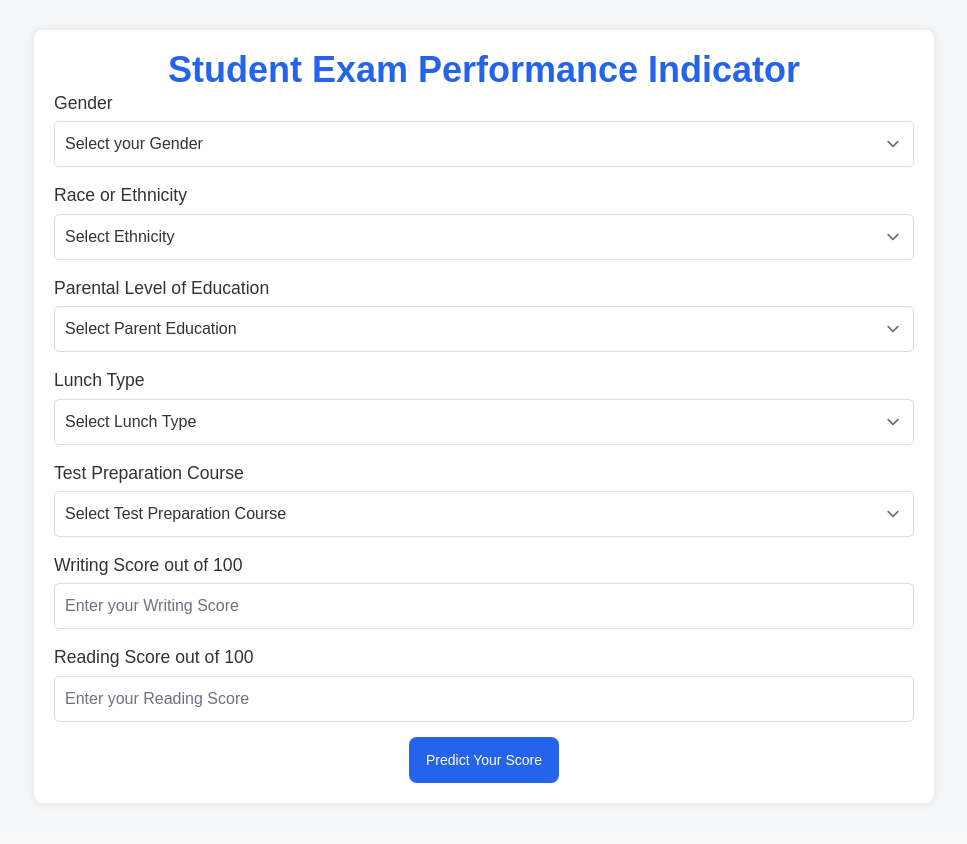
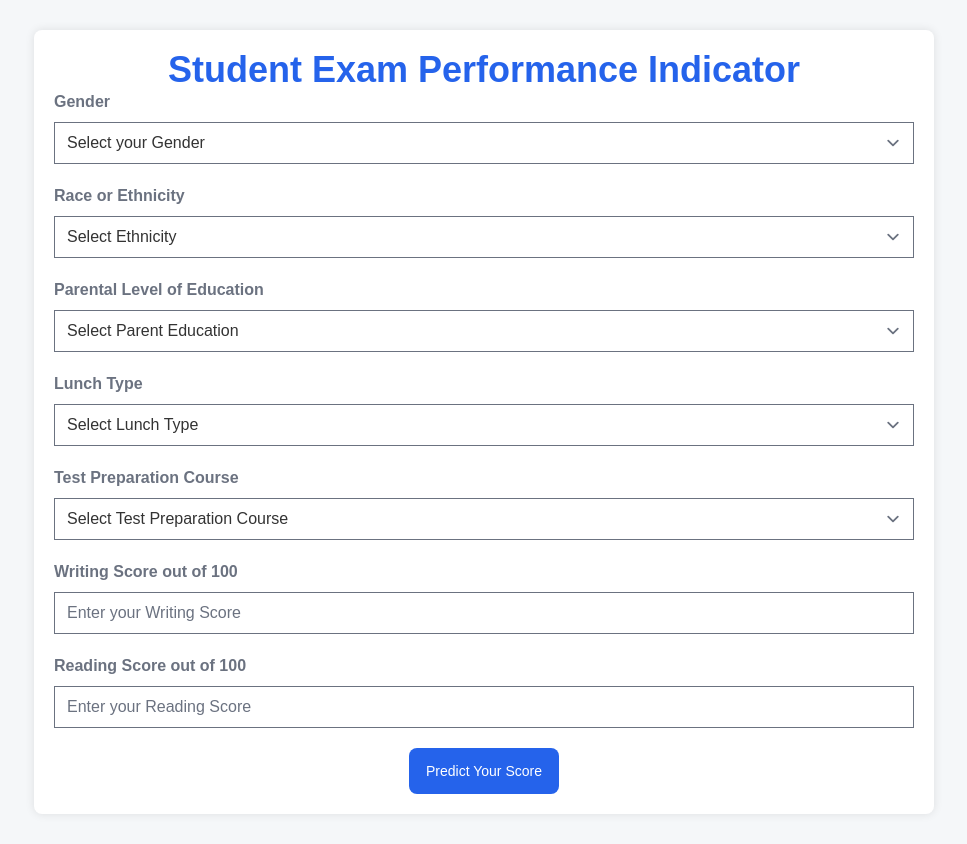
Before and after one commit to HamzaHanifTeamX/EduPredict, a Flask app: page /predictdata in a window 1280 px wide. Shown: the whole page, without its empty margins (156-1123 px from the left). Before the commit the page ends 805 px from the top, so only its background shows below. Run offline with Flask 3, Linux system fonts and the light colour scheme; some libraries are stand-ins or nearby versions.

Commit message:
Refactor form styles in home.html for improved accessibility and consistency

```diff
--- a/templates/home.html
+++ b/templates/home.html
@@ -21,33 +21,6 @@
         border-radius: 8px;
         box-shadow: 0 0 10px rgba(0, 0, 0, 0.1);
       }
-      legend {
-        font-size: 1.5em;
-        margin-bottom: 20px;
-        color: #555;
-      }
-      .form-group {
-        margin-bottom: 15px;
-      }
-      .form-group label {
-        display: block;
-        font-size: 1.1em;
-        margin-bottom: 5px;
-        color: #333;
-      }
-      .form-control {
-        width: 100%;
-        padding: 10px;
-        border: 1px solid #ddd;
-        border-radius: 5px;
-        font-size: 1em;
-        color: #333;
-      }
-      .form-control:focus {
-        border-color: #4caf50;
-        outline: none;
-        box-shadow: 0 0 5px rgba(0, 0, 0, 0.1);
-      }
       .results {
         font-size: 1.2em;
         margin-top: 20px;
@@ -63,10 +36,10 @@
       <h1 class="text-center text-blue-600 text-4xl font-bold">
         Student Exam Performance Indicator
       </h1>
-      <form action="{{ url_for('predict_datapoint')}}" method="post">
+      <form action="{{ url_for('predict_datapoint')}}" method="post" class="space-y-5">
         <div class="form-group">
-          <label for="gender">Gender</label>
-          <select class="form-control" name="gender" id="gender" required>
+            <label for="gender" class="block text-gray-500 text-base font-semibold mb-2">Gender</label>
+          <select class="form-select w-full" name="gender" id="gender" required>
             <option value="" disabled selected>Select your Gender</option>
             <option value="male">Male</option>
             <option value="female">Female</option>
@@ -74,8 +47,8 @@
         </div>
 
         <div class="form-group">
-          <label for="ethnicity">Race or Ethnicity</label>
-          <select class="form-control" name="ethnicity" id="ethnicity" required>
+          <label for="ethnicity" class="block text-gray-500 text-base font-semibold mb-2">Race or Ethnicity</label>
+          <select class="form-select w-full" name="ethnicity" id="ethnicity" required>
             <option value="" disabled selected>Select Ethnicity</option>
             <option value="group A">Group A</option>
             <option value="group B">Group B</option>
@@ -86,11 +59,9 @@
         </div>
 
         <div class="form-group">
-          <label for="parental_level_of_education"
-            >Parental Level of Education</label
-          >
+          <label for="parental_level_of_education" class="block text-gray-500 text-base font-semibold mb-2">Parental Level of Education</label>
           <select
-            class="form-control"
+            class="form-select w-full"
             name="parental_level_of_education"
             id="parental_level_of_education"
             required
@@ -106,8 +77,8 @@
         </div>
 
         <div class="form-group">
-          <label for="lunch">Lunch Type</label>
-          <select class="form-control" name="lunch" id="lunch" required>
+          <label for="lunch" class="block text-gray-500 text-base font-semibold mb-2">Lunch Type</label>
+          <select class="form-select w-full" name="lunch" id="lunch" required>
             <option value="" disabled selected>Select Lunch Type</option>
             <option value="free/reduced">Free/Reduced</option>
             <option value="standard">Standard</option>
@@ -115,9 +86,9 @@
         </div>
 
         <div class="form-group">
-          <label for="test_preparation_course">Test Preparation Course</label>
+          <label for="test_preparation_course" class="block text-gray-500 text-base font-semibold mb-2">Test Preparation Course</label>
           <select
-            class="form-control"
+            class="form-select w-full"
             name="test_preparation_course"
             id="test_preparation_course"
             required
@@ -131,9 +102,9 @@
         </div>
 
         <div class="form-group">
-          <label for="writing_score">Writing Score out of 100</label>
+          <label for="writing_score" class="block text-gray-500 text-base font-semibold mb-2">Writing Score out of 100</label>
           <input
-            class="form-control"
+            class="form-input w-full"
             type="number"
             name="writing_score"
             id="writing_score"
@@ -145,9 +116,9 @@
         </div>
 
         <div class="form-group">
-          <label for="reading_score">Reading Score out of 100</label>
+          <label for="reading_score" class="block text-gray-500 text-base font-semibold mb-2">Reading Score out of 100</label>
           <input
-            class="form-control"
+            class="form-input w-full"
             type="number"
             name="reading_score"
             id="reading_score"
```
